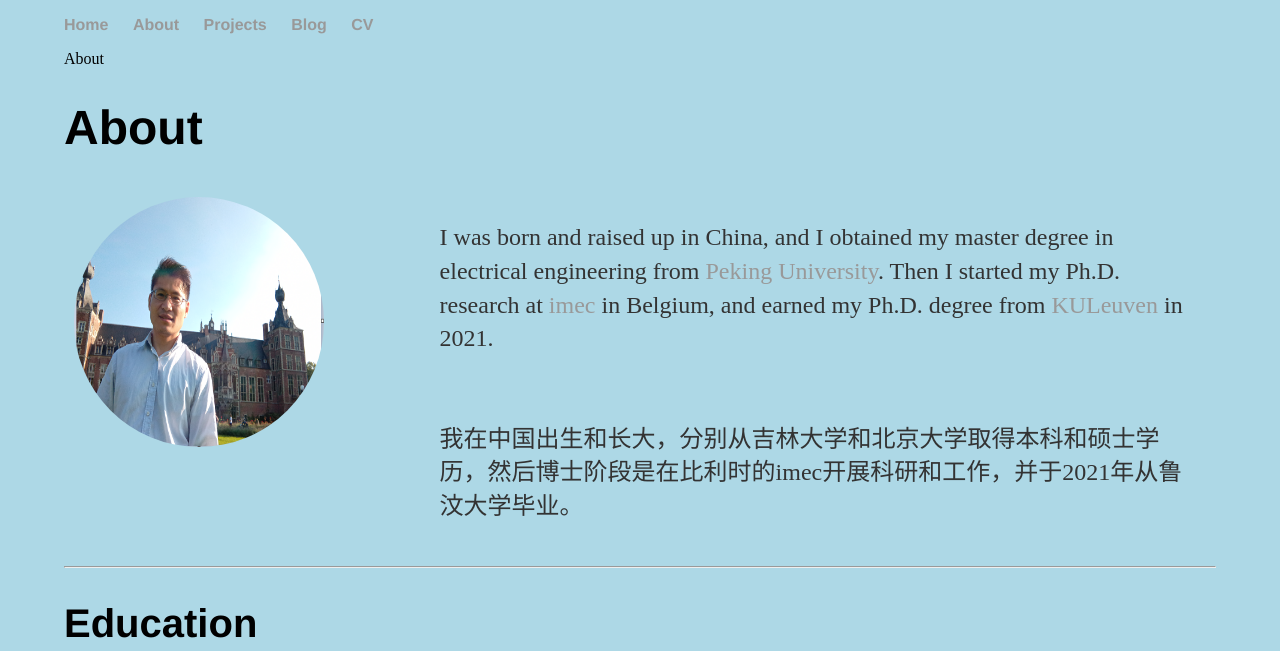
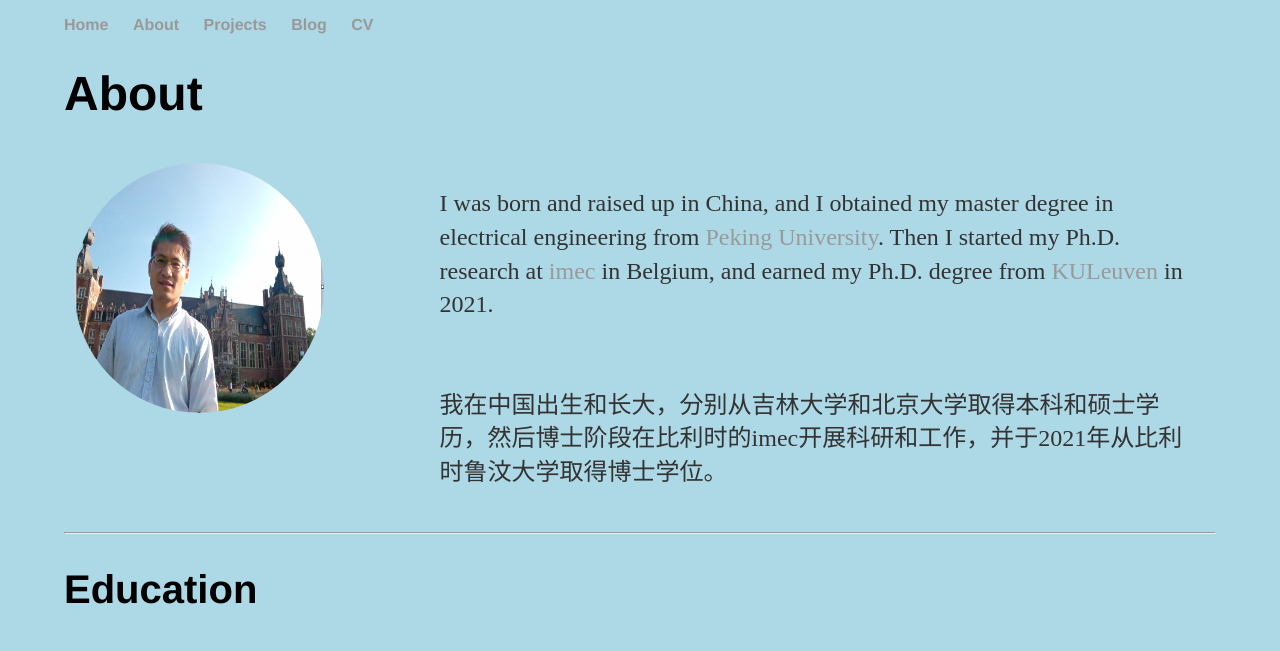
Before and after one commit to trencyclopedia/trencyclopedia.github.io, a Jekyll site: the page built from about/index.html, in a window 1280 px wide, cut to the strip 0-651 px from the top of the page. Built offline with Jekyll 4.4.1, drawn with Linux system fonts in a browser that asks for light colours.

Commit message:
change texts in about, pictues in projects

```diff
--- a/about/index.html
+++ b/about/index.html
@@ -3,8 +3,7 @@ layout: default
 title: About
 ---
 <head>
-{{ page.title }}
-
+<!-- titel of page tab, styles of this page-->
 
 </head>
 
@@ -23,7 +22,7 @@ title: About
 			<p>I was born and raised up in China, and I obtained my master degree in electrical engineering from <a href="https://english.pku.edu.cn/">Peking University</a>. Then I started my Ph.D. research at <a href="https://www.imec-int.com/en"> imec </a> in Belgium, and earned my Ph.D. degree from <a href="https://www.kuleuven.be/english/">KULeuven</a> in 2021.
 
 			<br><br><br>
-			我在中国出生和长大，分别从吉林大学和北京大学取得本科和硕士学历，然后博士阶段是在比利时的imec开展科研和工作，并于2021年从鲁汶大学毕业。
+			我在中国出生和长大，分别从吉林大学和北京大学取得本科和硕士学历，然后博士阶段在比利时的imec开展科研和工作，并于2021年从比利时鲁汶大学取得博士学位。
 			</p>
 		</div>
 
@@ -41,7 +40,7 @@ title: About
 
 		<div class="column">
 			<a href="https://www.kuleuven.be/english/" target="_blank">
-			<img height="200"  alt="KU Leuven " class="avatar small" src="/img/KU-Leuven.jpg">
+			<img alt="KU Leuven " class="avatar small" src="/img/KU-Leuven.jpg" style="height:200px;">
 			</a>
 
 			<p>2015-2021 <a href="https://www.kuleuven.be/english/">KU Leuven</a> <br>Ph.D. in Electrical Engineering </p>
@@ -49,7 +48,7 @@ title: About
 
 		<div class="column">
 			<a href="https://english.pku.edu.cn/" target="_blank">
-			<img height="200"  alt="Peking Univeristy " class="avatar small" src="/img/peking-univ.png">
+			<img alt="Peking Univeristy " class="avatar small" src="/img/peking-univ.png" style="height:200px;">
 			</a>
 
 			<p>2012-2015 <a href="https://english.pku.edu.cn/">Peking University</a><br>Master in Microelectronics </p>
--- a/projects/index.html
+++ b/projects/index.html
@@ -35,7 +32,9 @@ title: Projects
 				<div class="column half">
 					<img alt="feature processing" src="/img/feature_processing_pipeline.png",style="height:300px;">
 				</div>
+			</div>
 
+			<div class="row">
 				<div class="column half">
 					<img height="300" alt="smoking pattern" src="/img/smoking_pattern.png" style="float:left;height:300px;">
 				</div>
```
Also changed, not shown: other parts of projects/index.html (+0 -3 lines).
